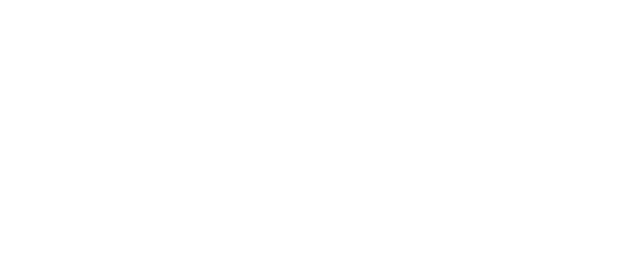
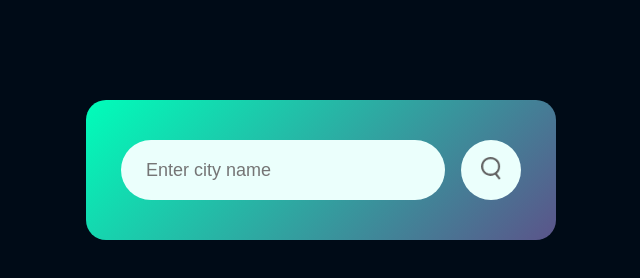
Before and after one commit to DevAlejandroAF/html-css-js-weatherapp, a website built with Vite: page index.html in a window 1280 px wide. Shown: the whole page, without its empty margins (319-959 px from the left). Built offline with nearby package versions, Linux system fonts and the light colour scheme.

Commit message:
Weather card in progress

```diff
--- a/index.html
+++ b/index.html
@@ -8,6 +8,12 @@
     <link rel="stylesheet" href="style.css">
   </head>
   <body>
+    <div class="card">
+      <div class="search">
+        <input type="text" placeholder="Enter city name" spellcheck="false">
+        <button><img src="public/search.png" alt="search-icon"></button>
+      </div>
+    </div>
     <script type="module" src="/main.js"></script>
   </body>
 </html>
--- a/style.css
+++ b/style.css
@@ -0,0 +1,55 @@
+* {
+  margin: 0;
+  padding: 0;
+  font-family: 'Poppins', sans-serif;
+  box-sizing: border-box;
+}
+
+body {
+  background: #000B17;
+}
+
+.card {
+  width: 90%;
+  max-width: 470px;
+  background: linear-gradient(135deg, #00feba, #5b548a);
+  color: #fff;
+  margin: 100px auto 0;
+  border-radius: 20px;
+  padding: 40px 35px;
+  text-align: center;
+}
+
+.search {
+  width: 100%;
+  display: flex;
+  align-items: center;
+  justify-content: space-between;
+}
+
+.search input {
+  border: 0;
+  outline: 0;
+  background: #ebfffc;
+  color: #555;
+  padding: 10px 25px;
+  height: 60px;
+  border-radius: 30px;
+  flex: 1;
+  margin-right: 16px;
+  font-size: 18px;
+}
+
+.search button {
+  border: 0;
+  outline: 0;
+  background: #ebfffc;
+  border-radius: 50%;
+  width: 60px;
+  height: 60px;
+  cursor: pointer;
+}
+
+.search button img {
+  width: 20px;
+}
```
